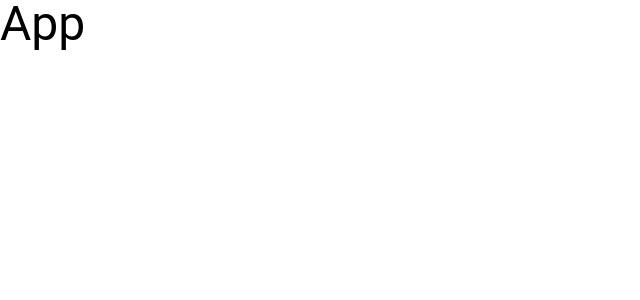
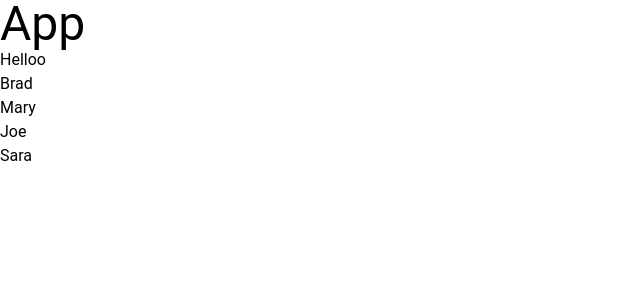
Before and after one commit to AbijuruT/React-journey, a React (Vite) app in the folder job-finder/: page / in a window 1280 px wide. Shown: the top 300 px of the page, without its empty margins (0-640 px from the left). Built offline with nearby package versions, Linux system fonts and the light colour scheme.

Commit message:
Doing jsx

```diff
--- a/job-finder/src/App.jsx
+++ b/job-finder/src/App.jsx
@@ -1,4 +1,16 @@
 const App = () => {
-  return <div className='text-5xl'>App</div>;
-}
+  const list = ['Brad', 'Mary', 'Joe', 'Sara'];
+
+	return (
+		<>
+			<div className='text-5xl'>App</div>
+			<p>Helloo</p>
+			<ul>
+				{list.map((name, index) => (
+					<li key={index}>{name}</li>
+				))}
+			</ul>
+		</>
+	);
+};
 export default App;
```
